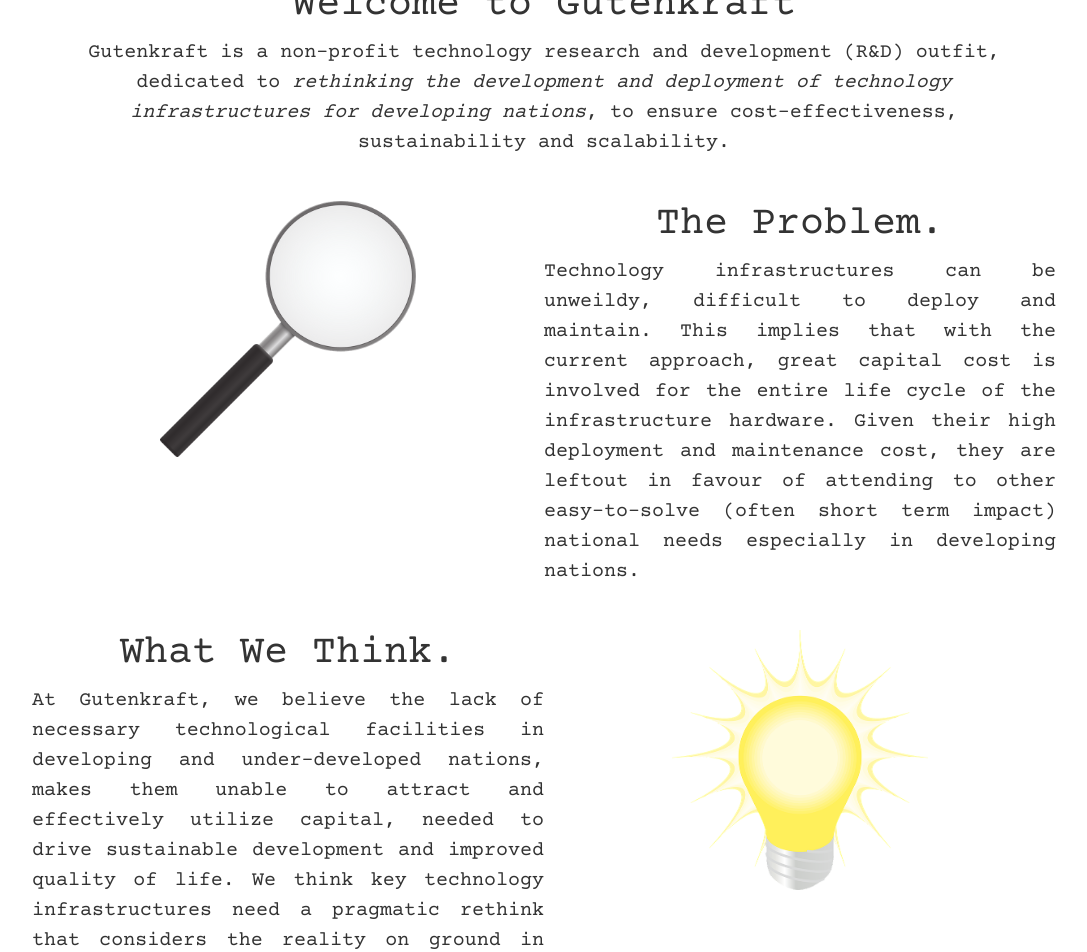
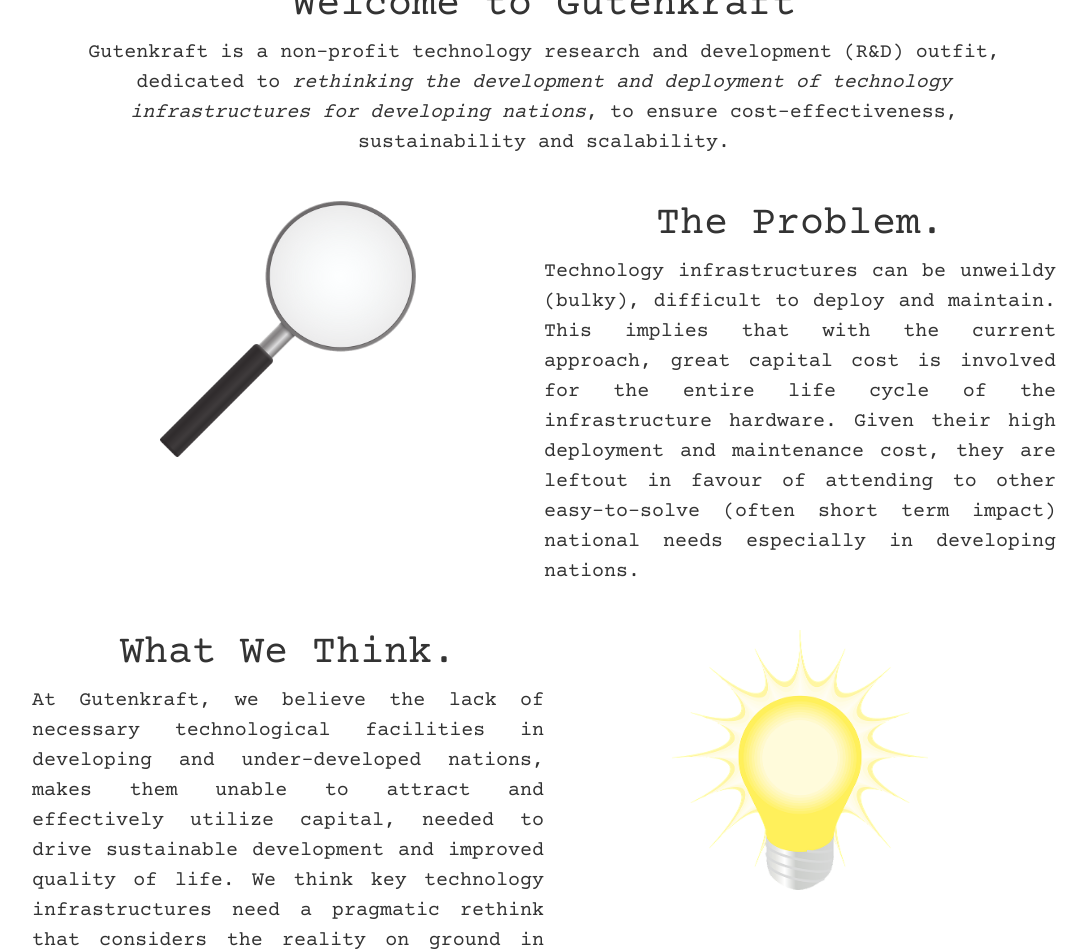
Before and after one commit to oferonmi/datafilik.github.io, a Jekyll site: the page built from index.html, in a window 1280 px wide and 1400 px high, scrolled down 540 px. Shown: the top 952 px of the window, without its empty margins (96-1183 px from the left). Built offline with Jekyll 4.4.1, drawn with Linux system fonts in a browser that asks for light colours; some web fonts are replaced; some of the changed text lies outside the part shown.

Commit message:
content update

```diff
--- a/index.html
+++ b/index.html
@@ -26,7 +26,7 @@ title: Gutenkraft - Adapt and Innovate for growth
 		<h1 class="text-center">The Problem.</h1>
 
 		<p class="fs-2" align="justify">
-			Technology infrastructures can be unweildy, difficult to deploy and maintain. This implies that with the current approach, great capital cost is involved for the entire life cycle of the infrastructure hardware. Given their high deployment and maintenance cost, they are leftout in favour of attending to other easy-to-solve (often short term impact) national needs especially in developing nations.
+			Technology infrastructures can be unweildy (bulky), difficult to deploy and maintain. This implies that with the current approach, great capital cost is involved for the entire life cycle of the infrastructure hardware. Given their high deployment and maintenance cost, they are leftout in favour of attending to other easy-to-solve (often short term impact) national needs especially in developing nations.
 		</p>
 	</div>
 </section><br>
```
Also changed, not shown: other parts of index.html (+1 -1 lines).
